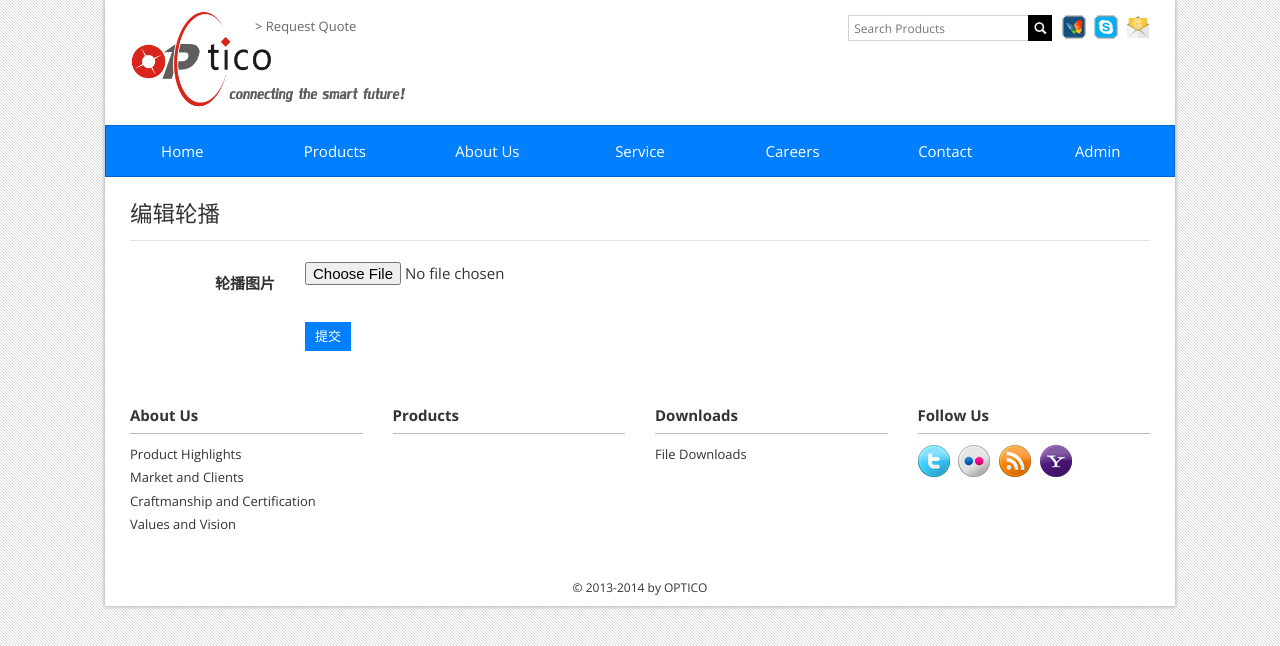
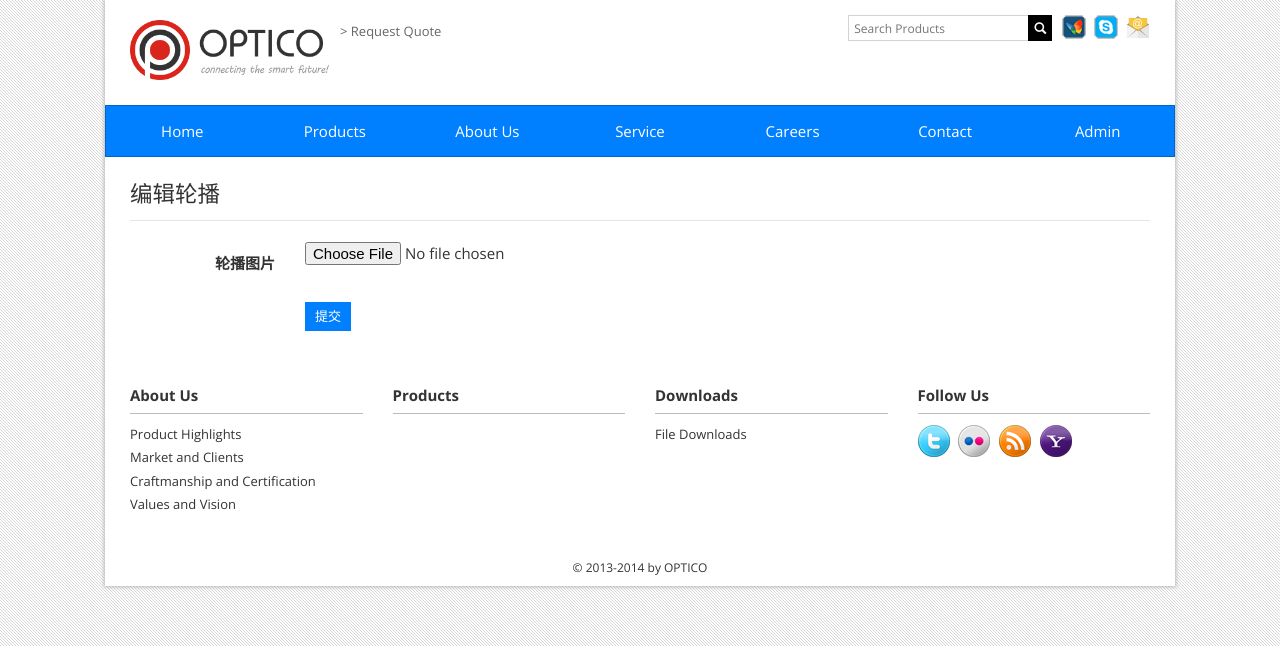
Before and after one commit to hustlzp/optico, a Python web app: template optico/templates/carousel/edit.html in a window 1280 px wide. Shown: the top 646 px of the page. Run offline with Jinja, Linux system fonts and the light colour scheme; the template is opened without the code that fills it, so the values that code supplies are empty; style sheets or scripts are compiled from the project's sources; some libraries are stand-ins or nearby versions.

Commit message:
update logo

```diff
--- a/optico/static/style/page.css
+++ b/optico/static/style/page.css
@@ -62,6 +62,14 @@ body #header .first-row #logo img {
   height: 100px;
   width: auto;
 }
+body #header .first-row #new-logo {
+  float: left;
+  margin: 20px 0 25px 0;
+}
+body #header .first-row #new-logo img {
+  height: 60px;
+  width: auto;
+}
 body #header .first-row #request-quote {
   float: right;
   color: #666;
@@ -69,8 +77,8 @@ body #header .first-row #request-quote {
   font-size: 13px;
   line-height: 13px;
   position: absolute;
-  top: 20px;
-  left: 125px;
+  top: 25px;
+  left: 210px;
 }
 body #header .first-row #online-service {
   float: right;
--- a/optico/static/style/page.less
+++ b/optico/static/style/page.less
@@ -75,6 +75,16 @@ body {
         }
       }
 
+      #new-logo {
+        float: left;
+        margin: 20px 0 25px 0;
+
+        img {
+          height: 60px;
+          width: auto;
+        }
+      }
+
       #request-quote {
         float: right;
         color: #666;
@@ -82,8 +92,10 @@ body {
         font-size: 13px;
         line-height: 13px;
         position: absolute;
-        top: 20px;
-        left: 125px;
+        //top: 20px;
+        //left: 125px;
+        top: 25px;
+        left: 210px;
       }
 
       #online-service {
--- a/optico/templates/layout.html
+++ b/optico/templates/layout.html
@@ -56,8 +56,10 @@
 <div id="header">
    <div class="first-row clearfix">
       {# Logo #}
-      <a id="logo" href="{{ url_for('home') }}"><img
-            src="{{ url_for('static', filename='img/logo.gif') }}"></a>
+{#      <a id="logo" href="{{ url_for('home') }}"><img#}
+{#            src="{{ url_for('static', filename='img/logo.gif') }}"></a>#}
+      <a id="new-logo" href="{{ url_for('home') }}"><img
+            src="{{ url_for('static', filename='img/logo_new.png') }}"></a>
 
       {# online service #}
       <div id="online-service">
```
Also changed, not shown: optico/static/img/logo_new.png (added).
